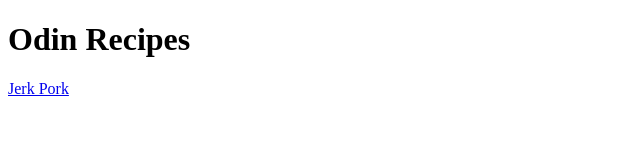
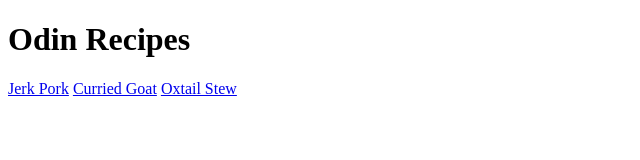
Before and after one commit to wannid/odin-recipes, a plain HTML site: page index.html in a window 1280 px wide. Shown: the whole page, without its empty margins (0-640 px from the left). Drawn offline with Linux system fonts and the light colour scheme.

Commit message:
Add edit ../index.html

```diff
--- a/index.html
+++ b/index.html
@@ -10,5 +10,7 @@
     <h1>Odin Recipes
     </h1>
     <a href="recipes/jerkpork.html">Jerk Pork</a>
+    <a href="recipes/curriedgoat.html">Curried Goat</a>
+    <a href="recipes/oxtailstew.html">Oxtail Stew</a>
 </body>
 </html>
```
